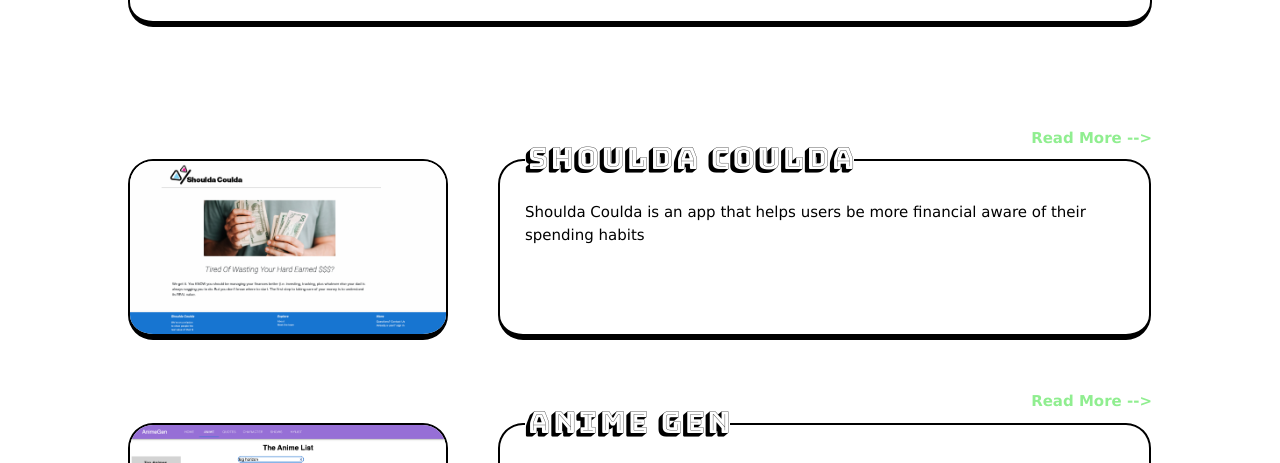
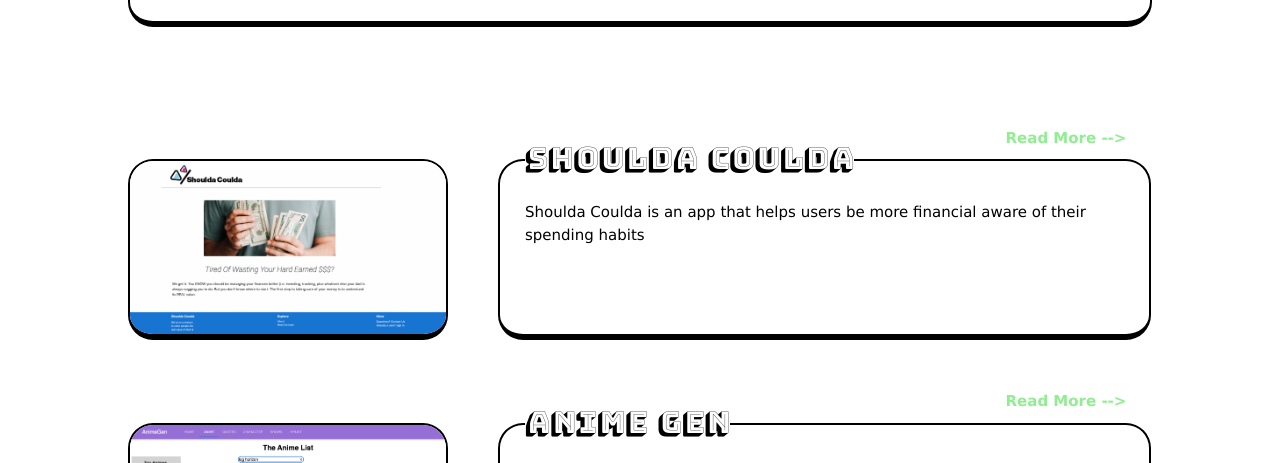
Before and after one commit to StudentCZ/my-website, a React (Create React App) app: page / in a window 1280 px wide. Shown: the part 1413-1876 px from the top of the page. Built offline with nearby package versions, Linux system fonts and the light colour scheme.

Commit message:
change the padding to read more in projectimagebar component

```diff
--- a/src/components/NavBar.js
+++ b/src/components/NavBar.js
@@ -2,6 +2,7 @@ import React from 'react';
 import style from './NavBar.module.css';
 
 const NavBar = () => {
+  //scroll when clicking nav links
   document.querySelectorAll('a[href^="#').forEach((anchor) => {
     anchor.addEventListener('click', function (e) {
       e.preventDefault();
--- a/src/components/ProjectImageBar.module.css
+++ b/src/components/ProjectImageBar.module.css
@@ -32,6 +32,7 @@
   background-color: white;
   font-family: 'Bungee Shade', cursive;
   font-size: 2rem;
+  z-index: 0;
 }
 
 .text {
@@ -50,7 +51,7 @@
   z-index: 1;
   margin-top: 100px;
   text-align: end;
-  padding-right: 10vw;
+  padding-right: 12vw;
   color: lightgreen;
   font-weight: bold;
 }
@@ -59,7 +60,7 @@
   position: static;
   z-index: 1;
   text-align: end;
-  padding-right: 10vw;
+  padding-right: 12vw;
   color: lightgreen;
   font-weight: bold;
 }
```
